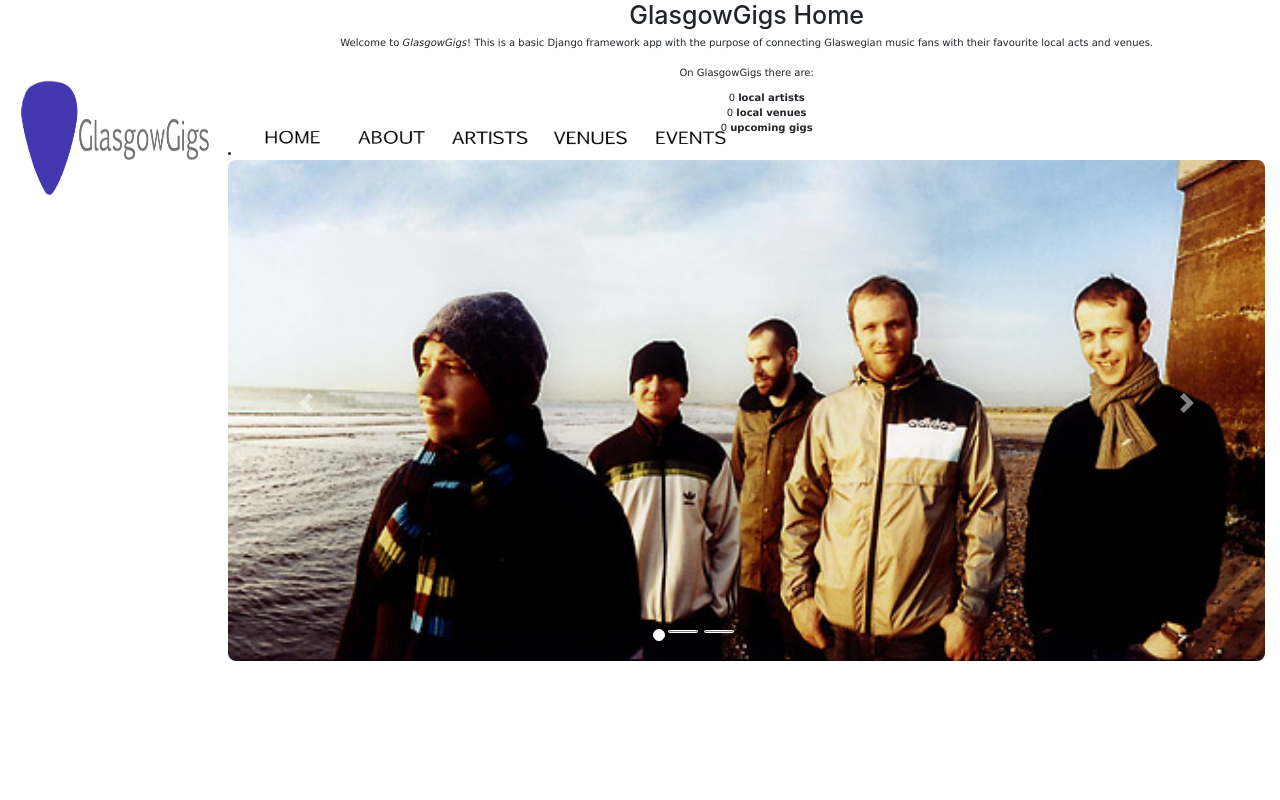
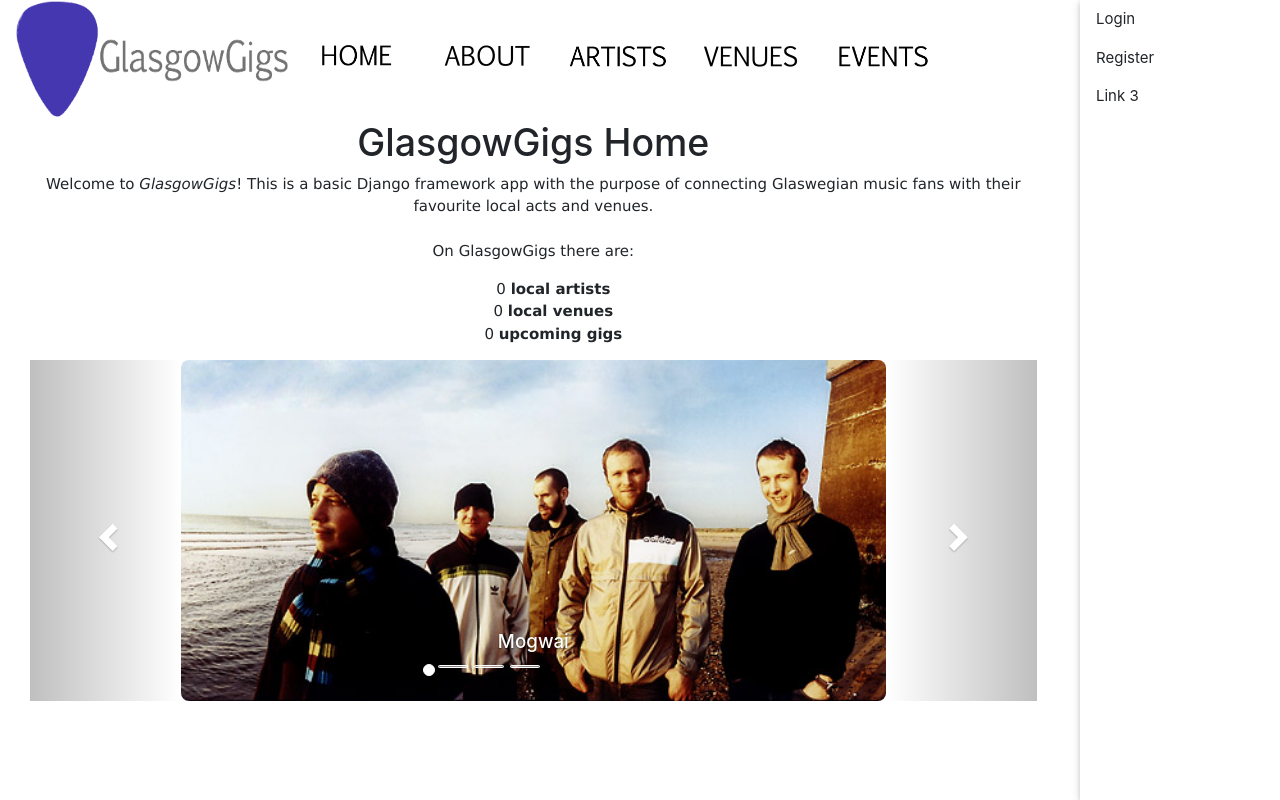
Before and after one commit to daniela997/GlasgowGigsProject, a Django app: page / in a window 1280 px wide. Run offline with Django 3.2, Linux system fonts and the light colour scheme; data that the repository does not hold is empty; some libraries are stand-ins or nearby versions.

Commit message:
sidebar fixed, new sidebar to the right

```diff
--- a/static/css/styles.css
+++ b/static/css/styles.css
@@ -27,3 +27,43 @@ p {
     list-style: none;
     text-align: center;
 }
+
+.carousel-inner > .item > img,
+.carousel-inner > .item > a > img {
+    width: 70%;
+    margin: auto;
+}
+html, body {
+  height: 100%;
+}
+.navbar-toggle {
+  float: left;
+  margin-left: 15px;
+}
+.navmenu {
+  z-index: 1;
+}
+.canvas {
+  position: absolute;
+  left: 0;
+  right: 0!important;
+  z-index: 2;
+  min-height: 100%;
+  padding: 50px 0 0 0;
+  background: #fff;
+}
+.navbar-toggle {
+    display: block;
+}
+.navbar {
+    right: auto;
+    background: none;
+    border: none;
+}
+
+function w3_open() {
+    document.getElementById("mySidebar").style.display = "block";
+}
+function w3_close() {
+    document.getElementById("mySidebar").style.display = "none";
+}
--- a/templates/glasgowgigs/base.html
+++ b/templates/glasgowgigs/base.html
@@ -1,9 +1,6 @@
 <!DOCTYPE html>
 <html lang="en">
-
-<head>
-  {% block title %}<title>GlasgowGigs</title>{% endblock %}
-  <meta charset="utf-8">
+<meta charset="utf-8">
   <meta name="viewport" content="width=device-width, initial-scale=1">
     <link rel="stylesheet" href="https://maxcdn.bootstrapcdn.com/bootstrap/3.3.7/css/bootstrap.min.css">
     <script src="https://ajax.googleapis.com/ajax/libs/jquery/3.3.1/jquery.min.js"></script>
@@ -19,35 +16,35 @@
             crossorigin="anonymous"></script>
     <meta charset="UTF-8"/>
 
+<head>
+  {% block title %}<title>GlasgowGigs</title>{% endblock %}
     {% load static %}
 <link rel="stylesheet" href="{% static 'css/styles.css' %}">
+<meta name="viewport" content="width=device-width, initial-scale=1">
+<link rel="stylesheet" href="https://www.w3schools.com/w3css/4/w3.css">
+<body>
+<div class="w3-sidebar w3-bar-block w3-collapse w3-card w3-animate-right" style="width:200px;right:0;" id="mySidebar">
+  <button class="w3-bar-item w3-button w3-large w3-hide-large" onclick="w3_close()">Close &times;</button>
+  <a href="#" class="w3-bar-item w3-button">Login</a>
+  <a href="#" class="w3-bar-item w3-button">Register</a>
+  <a href="#" class="w3-bar-item w3-button">Link 3</a>
+</div>
+
+  <div class="w3-container">
+      <img src="{% static "images/logo.png" %}" alt="logo" style="width:282px;height:120px;"/>
+    <a class="hover" href="{% url 'index' %}"><img src="{% static "images/button-home.png" %}" alt="index" style="width:128px;height:64px;text-decoration:underline-on-hover"></a></h></li>
+        <a class="hover" href="{% url 'about' %}"><img src="{% static "images/button-about.png" %}" alt="index" style="width:128px;height:64px"></a>
+        <a class="hover" href="{% url 'artists' %}"><img src="{% static "images/button-artists.png" %}" alt="index" style="width:128px;height:64px"></a>
+        <a class="hover" href="{% url 'venues' %}"><img src="{% static "images/button-venues.png" %}" alt="index" style="width:128px;height:64px;"</a>
+        <a class="hover" href="{% url 'events' %}"><img src="{% static "images/button-events.png" %}" alt="index" style="width:128px;height:64px"></a>
+
+
+</div>
+
 </head>
 
-<body>
+</html>
 
-  <div class="container-fluid">
-    <div class="row">
-      <div class="col-sm-2">
-      {% block sidebar %}
-     <ul class="sidebar-nav">
-          <table width="100%" border="0">
-              <tr>
-             <td><img src="{% static "images/logo.png" %}" alt="logo" style="width:230px;height:200px;"/></td>
-              <td><li><a class="hover" href="{% url 'index' %}"><img src="{% static "images/button-home.png" %}" alt="index" style="width:100px;height:40px;text-decoration:underline-on-hover"></a></h></li></td>
-              <td><li><a class="hover" href="{% url 'about' %}"><img src="{% static "images/button-about.png" %}" alt="index" style="width:100px;height:40px"></a></li></td>
-              <td><li><a class="hover" href="{% url 'artists' %}"><img src="{% static "images/button-artists.png" %}" alt="index" style="width:100px;height:40px"></a></li></td>
-              <td><li><a class="hover" href="{% url 'venues' %}"><img src="{% static "images/button-venues.png" %}" alt="index" style="width:100px;height:40px;"</a></li></td>
-              <td><li><a class="hover" href="{% url 'events' %}"><img src="{% static "images/button-events.png" %}" alt="index" style="width:100px;height:40px"></a></li></td>
-              </tr>
-          </table>
-      </ul>
-     {% endblock %}
-      </div>
       <div class="col-sm-10 ">
       {% block content %}{% endblock %}
       </div>
-    </div>
-
-  </div>
-</body>
-</html>
--- a/templates/glasgowgigs/index.html
+++ b/templates/glasgowgigs/index.html
@@ -42,37 +42,48 @@
 <html lang="en">
 
 <body>
+<div class="container-fluid">
+        <div id="myCarousel" class="carousel slide" data-ride="carousel">
+            <!-- Indicators -->
+            <ol class="carousel-indicators">
+                <li data-target="#myCarousel" data-slide-to="0" class="active"></li>
+                <li data-target="#myCarousel" data-slide-to="1"></li>
+                <li data-target="#myCarousel" data-slide-to="2"></li>
+                <li data-target="#myCarousel" data-slide-to="3"></li>
+            </ol>
+            <!-- Wrapper for slides -->
+            <div class="carousel-inner" role="listbox">
+                <div class="item active">
+                    <img src="{% static "images/mogwai.jpg" %}" />
+                    <div class="carousel-caption d-none d-md-block">
+                    <h5>Mogwai</h5>
+                </div>
+                </div>
 
-<div id="demo" class="carousel slide" data-ride="carousel">
-
-  <!-- Indicators -->
-  <ul class="carousel-indicators">
-    <li data-target="#demo" data-slide-to="0" class="active"></li>
-    <li data-target="#demo" data-slide-to="1"></li>
-    <li data-target="#demo" data-slide-to="2"></li>
-  </ul>
-
-  <!-- The slideshow -->
-  <div class="carousel-inner">
-    <div class="carousel-item active">
-        <li><a href="{% url 'artists' %}"><img src="{% static "images/mogwai.jpg" %}" alt="Mogwai" width="1000" height="500"></a></li>
-
+                <div class="item">
+                    <img src="{% static "images/belleandsebastian.jpg" %}" />
+                    <div class="carousel-caption d-none d-md-block">
+                    <h5>Belle and Sebastian</h5>
+                </div>
+                </div>
+                <div class="item">
+                    <img src="{% static "images/flyingduck.jpg" %}" />
+                    <div class="carousel-caption d-none d-md-block">
+                    <h5>Flying Duck</h5>
+                </div>
+                </div>
+            </div>
+            <!-- Left and right controls -->
+            <a class="left carousel-control" href="#myCarousel" role="button" data-slide="prev">
+                <span class="glyphicon glyphicon-chevron-left" aria-hidden="true"></span>
+                <span class="sr-only">Previous</span>
+            </a>
+            <a class="right carousel-control" href="#myCarousel" role="button" data-slide="next">
+                <span class="glyphicon glyphicon-chevron-right" aria-hidden="true"></span>
+                <span class="sr-only">Next</span>
+            </a>
+        </div>
     </div>
-    <div class="carousel-item">
-      <img src="{% static "images/belleandsebastian.jpg" %}" alt="Belle and Sebastian" width="1000" height="500">
-    </div>
-    <div class="carousel-item">
-      <img src="{% static "images/flyingduck.jpg" %}" alt="Flying Duck" width="1000" height="500">
-    </div>
-  </div>
-
-  <!-- Left and right controls -->
-  <a class="carousel-control-prev" href="#demo" data-slide="prev">
-    <span class="carousel-control-prev-icon"></span>
-  </a>
-  <a class="carousel-control-next" href="#demo" data-slide="next">
-    <span class="carousel-control-next-icon"></span>
-  </a>
 </div>
 
 </body>
```
Also changed, not shown: templates/glasgowgigs/artist_list.html (+7 -0 lines), static/images/logo.png.
